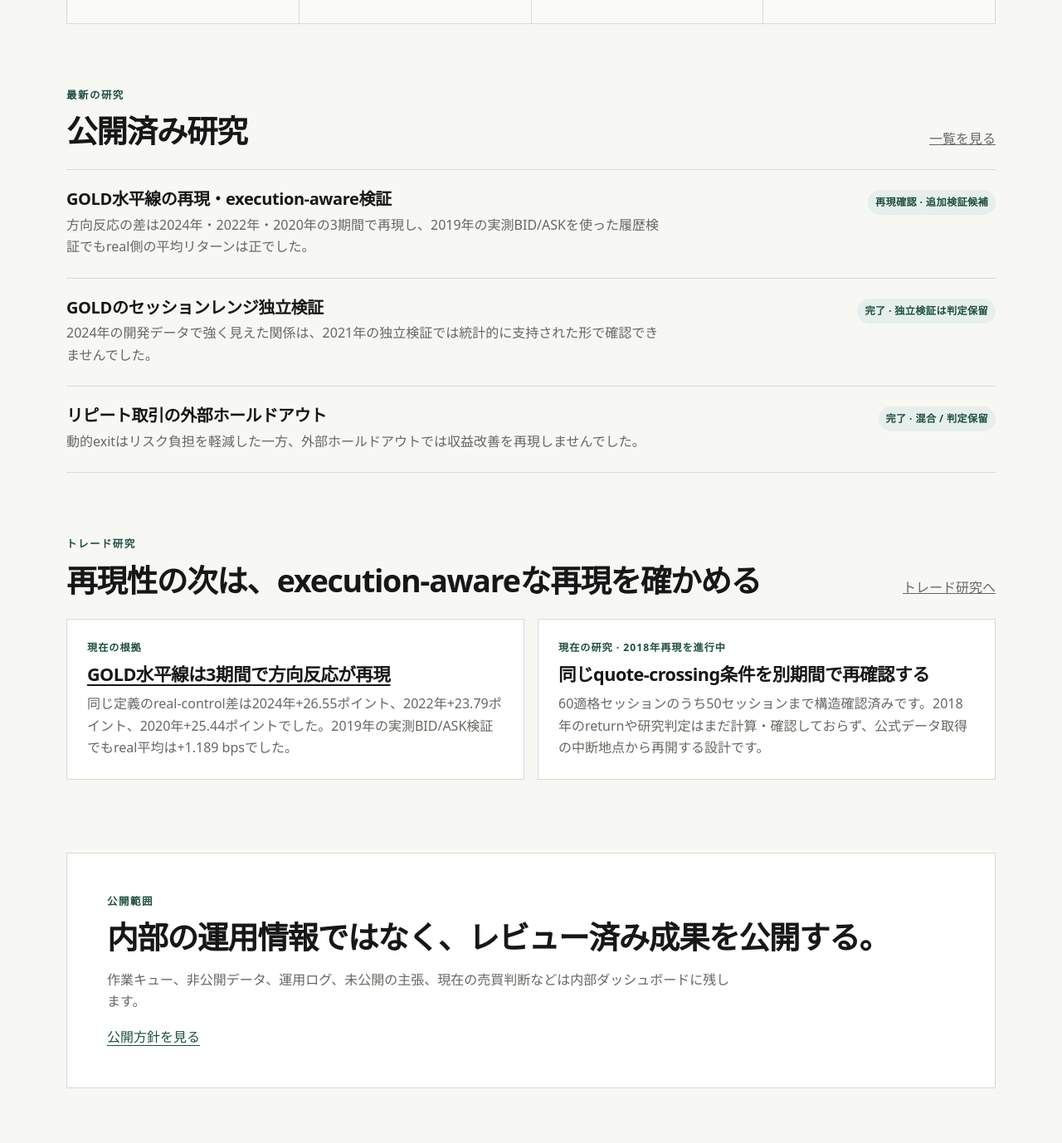
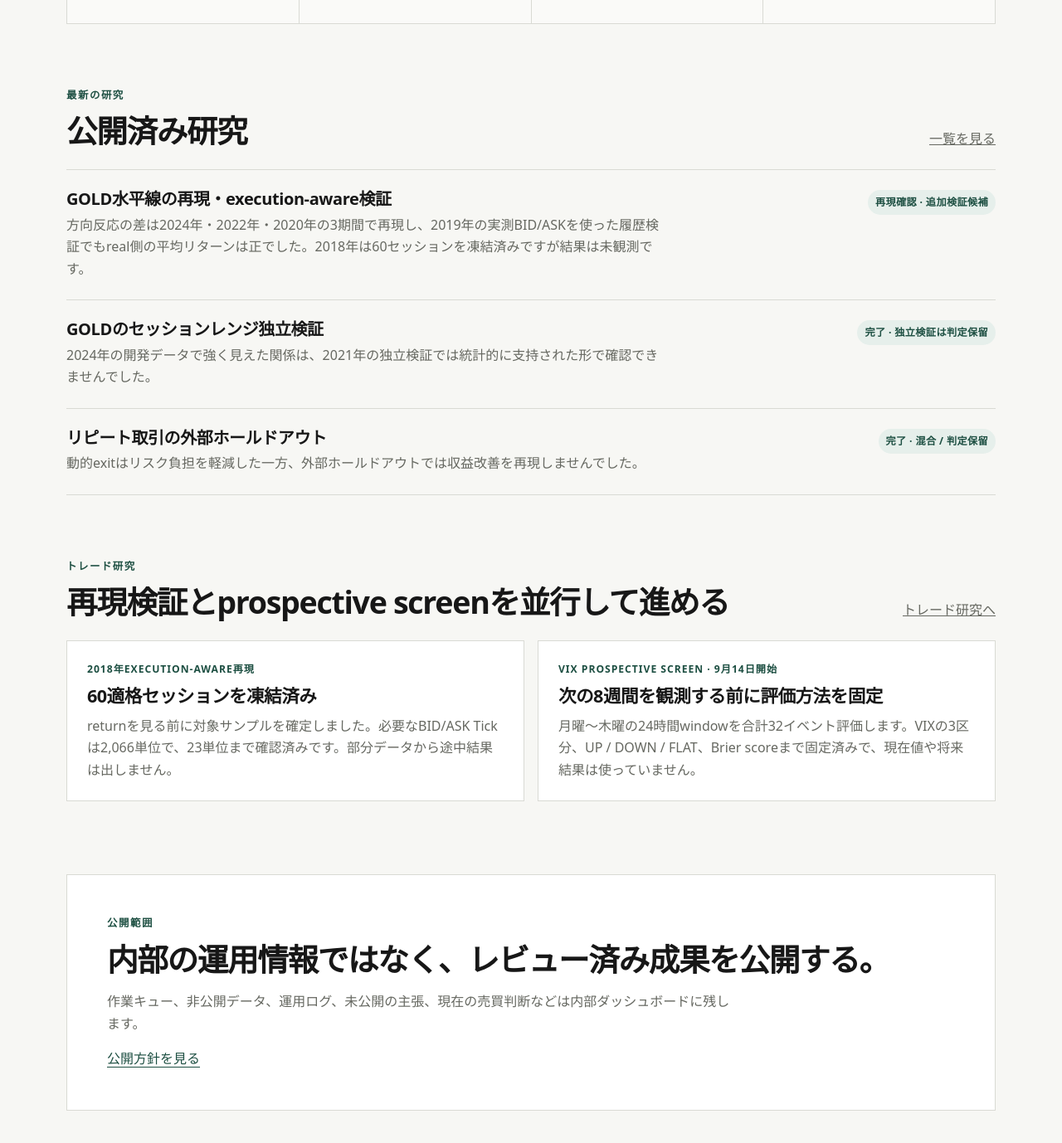
Before and after one commit to Josh-Temple/studio-lab-research, a Jekyll site: the page built from ja/index.md, in a window 1280 px wide and 1400 px high, scrolled down 1042 px. Shown: the top 1378 px of the window at 83% size. Built offline with Jekyll 4.4.1, drawn with Linux system fonts in a browser that asks for light colours.

Commit message:
日本語トップの研究進捗を更新

```diff
--- a/ja/index.md
+++ b/ja/index.md
@@ -33,17 +33,17 @@ description: Studio Labの公開研究、プロジェクト、記事、方法を
 <section class="section">
   <div class="section-heading"><div><p class="eyebrow">最新の研究</p><h2>公開済み研究</h2></div><a href="{{ '/ja/research/' | relative_url }}">一覧を見る</a></div>
   <div class="research-list">
-    <article class="research-item"><div><h3><a href="{{ '/ja/research/gold-horizontal-replication-execution-evidence/' | relative_url }}">GOLD水平線の再現・execution-aware検証</a></h3><p>方向反応の差は2024年・2022年・2020年の3期間で再現し、2019年の実測BID/ASKを使った履歴検証でもreal側の平均リターンは正でした。</p></div><span class="status">再現確認 · 追加検証候補</span></article>
+    <article class="research-item"><div><h3><a href="{{ '/ja/research/gold-horizontal-replication-execution-evidence/' | relative_url }}">GOLD水平線の再現・execution-aware検証</a></h3><p>方向反応の差は2024年・2022年・2020年の3期間で再現し、2019年の実測BID/ASKを使った履歴検証でもreal側の平均リターンは正でした。2018年は60セッションを凍結済みですが結果は未観測です。</p></div><span class="status">再現確認 · 追加検証候補</span></article>
     <article class="research-item"><div><h3><a href="{{ '/ja/research/gold-session-range-independent-validation/' | relative_url }}">GOLDのセッションレンジ独立検証</a></h3><p>2024年の開発データで強く見えた関係は、2021年の独立検証では統計的に支持された形で確認できませんでした。</p></div><span class="status">完了 · 独立検証は判定保留</span></article>
     <article class="research-item"><div><h3><a href="{{ '/ja/research/repeat-trading-external-holdout/' | relative_url }}">リピート取引の外部ホールドアウト</a></h3><p>動的exitはリスク負担を軽減した一方、外部ホールドアウトでは収益改善を再現しませんでした。</p></div><span class="status">完了 · 混合 / 判定保留</span></article>
   </div>
 </section>
 
 <section class="section">
-  <div class="section-heading"><div><p class="eyebrow">トレード研究</p><h2>再現性の次は、execution-awareな再現を確かめる</h2></div><a href="{{ '/ja/trading/' | relative_url }}">トレード研究へ</a></div>
+  <div class="section-heading"><div><p class="eyebrow">トレード研究</p><h2>再現検証とprospective screenを並行して進める</h2></div><a href="{{ '/ja/trading/' | relative_url }}">トレード研究へ</a></div>
   <div class="feature-grid feature-grid-wide">
-    <article class="feature-card"><p class="feature-meta">現在の根拠</p><h3><a href="{{ '/ja/research/gold-horizontal-replication-execution-evidence/' | relative_url }}">GOLD水平線は3期間で方向反応が再現</a></h3><p>同じ定義のreal-control差は2024年+26.55ポイント、2022年+23.79ポイント、2020年+25.44ポイントでした。2019年の実測BID/ASK検証でもreal平均は+1.189 bpsでした。</p></article>
-    <article class="feature-card"><p class="feature-meta">現在の研究 · 2018年再現を進行中</p><h3>同じquote-crossing条件を別期間で再確認する</h3><p>60適格セッションのうち50セッションまで構造確認済みです。2018年のreturnや研究判定はまだ計算・確認しておらず、公式データ取得の中断地点から再開する設計です。</p></article>
+    <article class="feature-card"><p class="feature-meta">2018年execution-aware再現</p><h3>60適格セッションを凍結済み</h3><p>returnを見る前に対象サンプルを確定しました。必要なBID/ASK Tickは2,066単位で、23単位まで確認済みです。部分データから途中結果は出しません。</p></article>
+    <article class="feature-card"><p class="feature-meta">VIX prospective screen · 9月14日開始</p><h3>次の8週間を観測する前に評価方法を固定</h3><p>月曜〜木曜の24時間windowを合計32イベント評価します。VIXの3区分、UP / DOWN / FLAT、Brier scoreまで固定済みで、現在値や将来結果は使っていません。</p></article>
   </div>
 </section>
 
```
